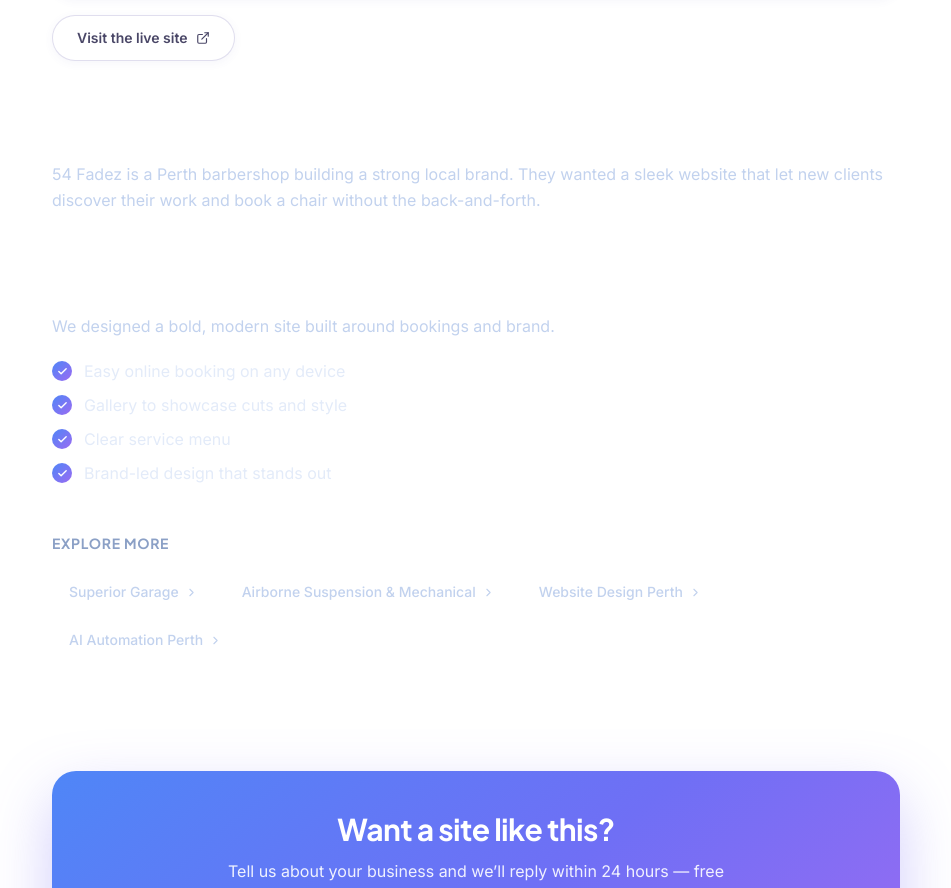
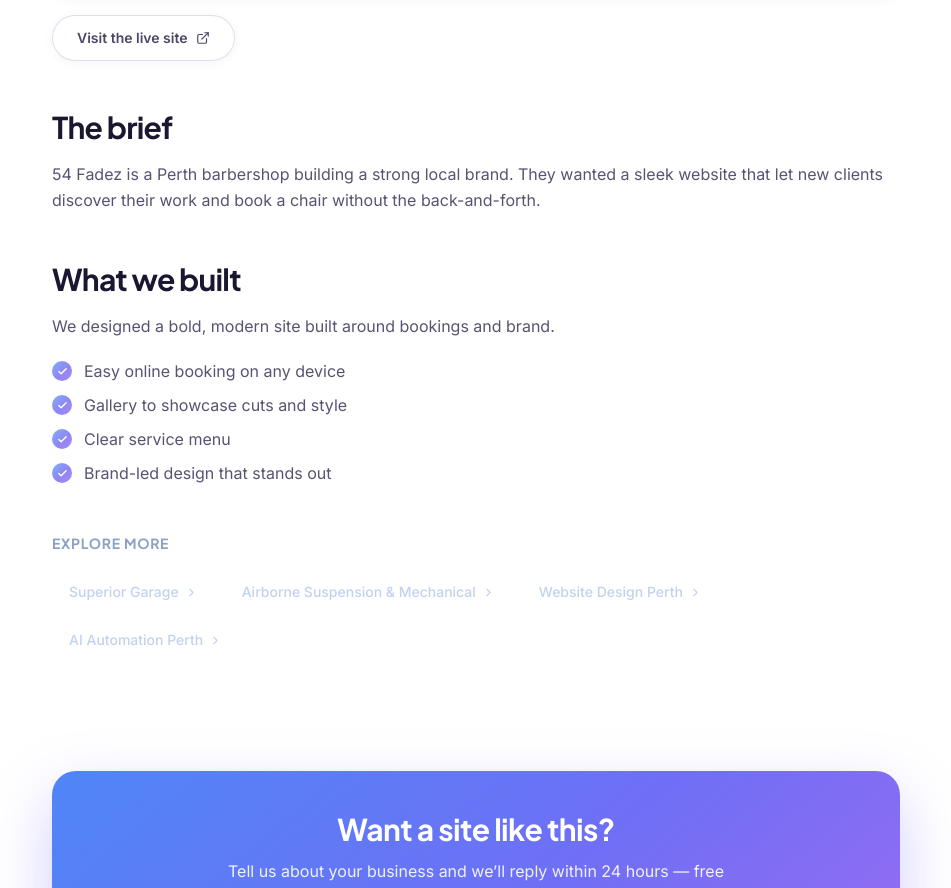
Before and after one commit to zachcolvillez-stack/bluepeek-website, a Next.js app: page /work/54-fadez in a window 1280 px wide. Shown: the part 853-1741 px from the top of the page, without its empty margins (164-1115 px from the left). Built offline with nearby package versions, Linux system fonts and the light colour scheme.

Commit message:
auto-save: CaseStudyTemplate.jsx

```diff
--- a/components/site/CaseStudyTemplate.jsx
+++ b/components/site/CaseStudyTemplate.jsx
@@ -62,17 +62,17 @@ export default function CaseStudyTemplate({ breadcrumb = [], study, content, rel
         {/* Brief + built */}
         <div className="relative max-w-4xl mx-auto px-6 space-y-12">
           <section>
-            <h2 className="text-2xl md:text-3xl font-bold tracking-tight mb-4" style={{ color: '#ffffff' }}>The brief</h2>
-            <p className="text-base leading-relaxed" style={{ color: '#c2d2ee' }}>{content.brief}</p>
+            <h2 className="text-2xl md:text-3xl font-bold tracking-tight mb-4" style={{ color: '#1a1730' }}>The brief</h2>
+            <p className="text-base leading-relaxed" style={{ color: '#565471' }}>{content.brief}</p>
           </section>
           <section>
-            <h2 className="text-2xl md:text-3xl font-bold tracking-tight mb-4" style={{ color: '#ffffff' }}>What we built</h2>
-            <p className="text-base leading-relaxed mb-5" style={{ color: '#c2d2ee' }}>{content.built}</p>
+            <h2 className="text-2xl md:text-3xl font-bold tracking-tight mb-4" style={{ color: '#1a1730' }}>What we built</h2>
+            <p className="text-base leading-relaxed mb-5" style={{ color: '#565471' }}>{content.built}</p>
             <ul className="space-y-2.5">
               {content.features.map((f, i) => (
-                <li key={i} className="flex items-start gap-3 text-base" style={{ color: '#e3ebf9' }}>
+                <li key={i} className="flex items-start gap-3 text-base" style={{ color: '#565471' }}>
                   <span className="w-5 h-5 rounded-full flex items-center justify-center flex-shrink-0 mt-0.5"
-                    style={{ background: 'linear-gradient(135deg,#4f86f7,#9b6bf2)' }}>
+                    style={{ background: 'linear-gradient(135deg, #7fb0f7 0%, #8f86f3 55%, #a78bf5 100%)' }}>
                     <Check size={11} className="text-white" strokeWidth={3} />
                   </span>
                   {f}
```
